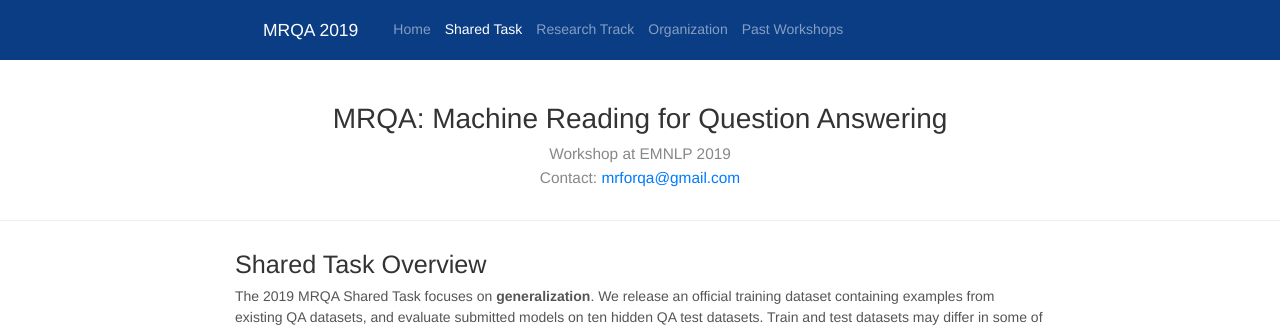
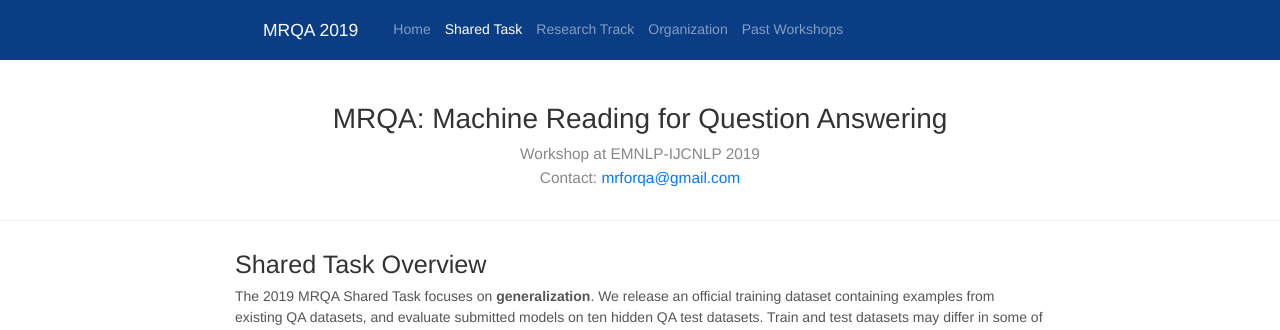
Before and after one commit to mrqa/mrqa.github.io, a Jekyll site: the page built from shared.md, in a window 1280 px wide and 900 px high. Shown: the top 330 px of the window. Built offline with Jekyll 4.4.1, drawn with Linux system fonts in a browser that asks for light colours; nearby versions of some CDN libraries; some of the changed text lies outside the part shown.

Commit message:
date update added ijcnlp

```diff
--- a/_layouts/main.html
+++ b/_layouts/main.html
@@ -53,7 +53,7 @@
     <div class="container text-center">
         <h1 class="blog-title">MRQA: Machine Reading for Question Answering</h1>
         <p class="lead blog-description">
-            Workshop at EMNLP 2019<br/>
+            Workshop at EMNLP-IJCNLP 2019<br/>
 
             Contact: <a href="mailto:mrforqa@gmail.com">mrforqa@gmail.com</a>
         </p>
```
Also changed, not shown: shared.md (+1 -1 lines).
